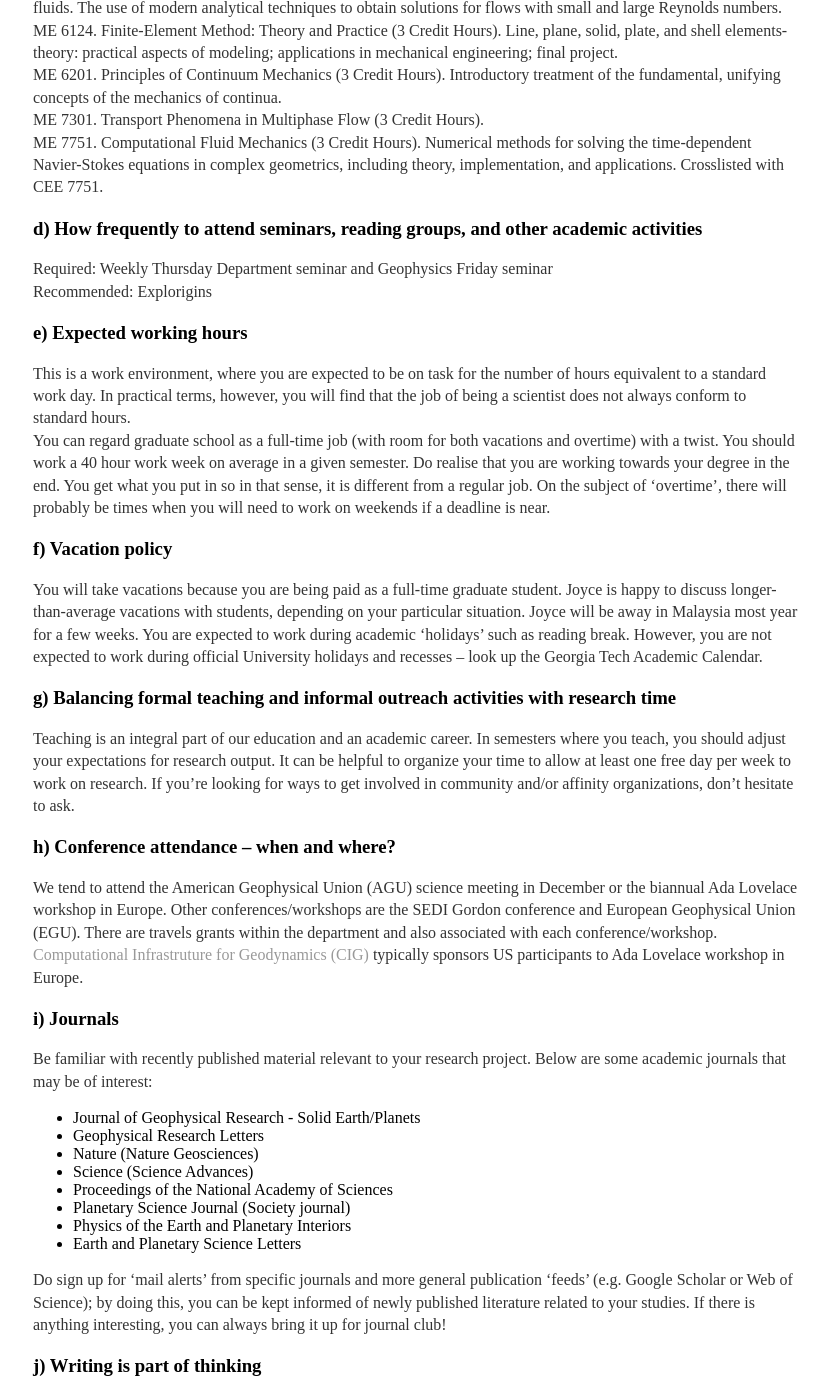
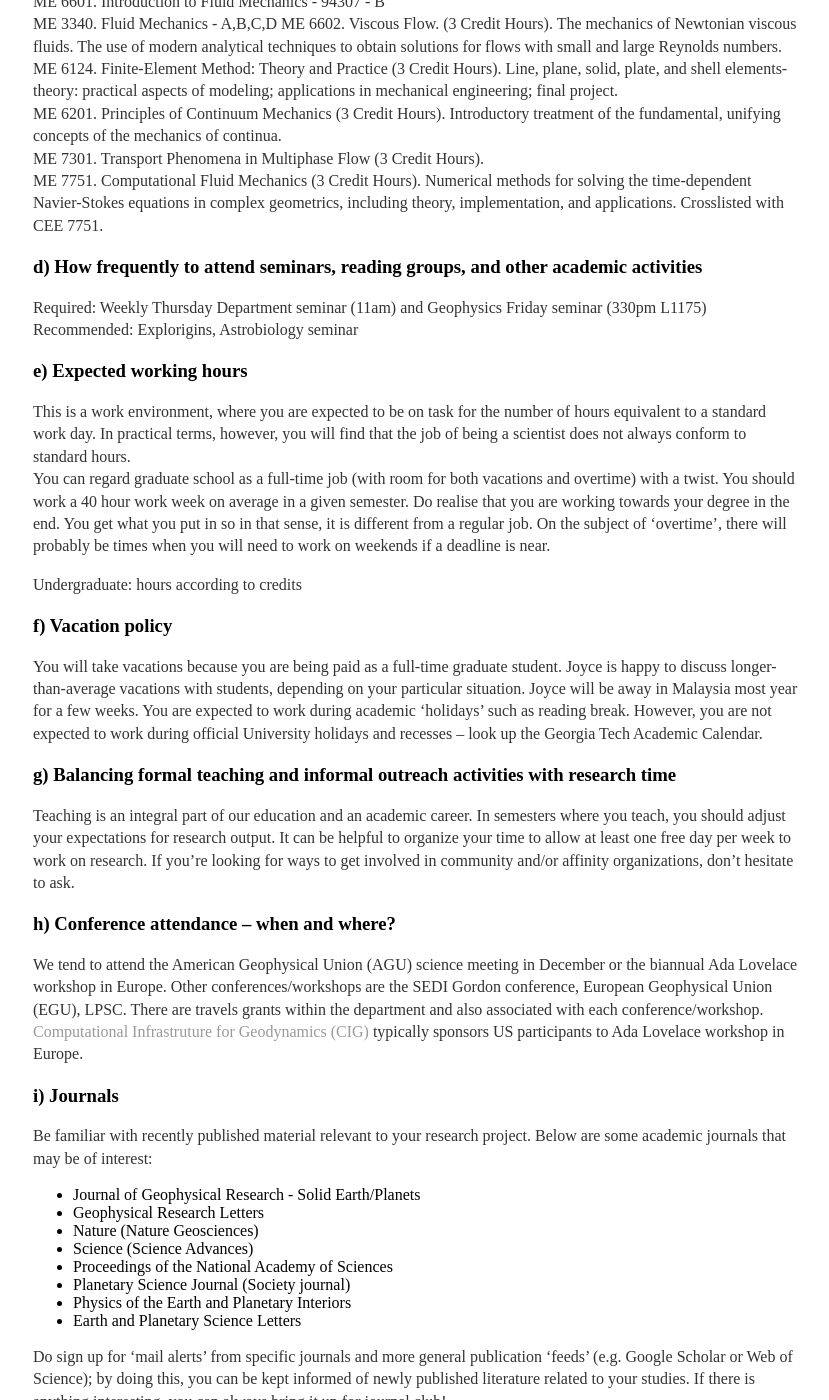
Before and after one commit to joycesim/joycesim.github.io, a Jekyll site: the page built from GroupVision/index.md, in a window 1280 px wide and 1400 px high, scrolled down 3337 px. Shown: the whole window, without its empty margins (223-1052 px from the left). Built offline with Jekyll 4.4.1, drawn with Linux system fonts in a browser that asks for light colours; some of the changed text lies outside the part shown.

Commit message:
Update index.md

```diff
--- a/GroupVision/index.md
+++ b/GroupVision/index.md
@@ -53,6 +53,8 @@
 Be proactive about eliminating bottlenecks to progress. Do you need to meet with someone who is generally unavailable? Shoot them an email ASAP. Meanwhile, work on other tasks at hand.
 It can be difficult to know how to divide your time between reading and writing papers and your research. Most people underestimate how long writing and reading takes.
 “Time is the *only irreplaceable resource” (*except for your life and health – work efficiently, but always be safe!)
+
+Undergraduate credits
 
 ### b)    Measures of productivity – what are the benchmarks for progress?
 
@@ -115,13 +117,15 @@
 
 ### d)    How frequently to attend seminars, reading groups, and other academic activities
 
-Required: Weekly Thursday Department seminar and Geophysics Friday seminar
-Recommended: Explorigins
+Required: Weekly Thursday Department seminar (11am) and Geophysics Friday seminar (330pm L1175)
+Recommended: Explorigins, Astrobiology seminar
 
 ### e)     Expected working hours
 
 This is a work environment, where you are expected to be on task for the number of hours equivalent to a standard work day. In practical terms, however, you will find that the job of being a scientist does not always conform to standard hours.
 You can regard graduate school as a full-time job (with room for both vacations and overtime) with a twist. You should work a 40 hour work week on average in a given semester. Do realise that you are working towards your degree in the end. You get what you put in so in that sense, it is different from a regular job. On the subject of ‘overtime’, there will probably be times when you will need to work on weekends if a deadline is near.
+
+Undergraduate: hours according to credits
 
 ### f)     Vacation policy
 
@@ -136,7 +140,7 @@
 ### h)    Conference attendance – when and where?
 
 We tend to attend the American Geophysical Union (AGU) science meeting in December or the biannual Ada Lovelace workshop in Europe.
-Other conferences/workshops are the SEDI Gordon conference and European Geophysical Union (EGU).
+Other conferences/workshops are the SEDI Gordon conference, European Geophysical Union (EGU), LPSC.
 There are travels grants within the department and also associated with each conference/workshop.
 [Computational Infrastruture for Geodynamics (CIG)](https://geodynamics.org/) typically sponsors US participants to Ada Lovelace workshop in Europe.
 
```
